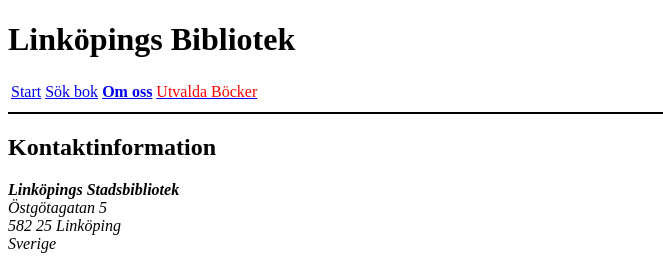
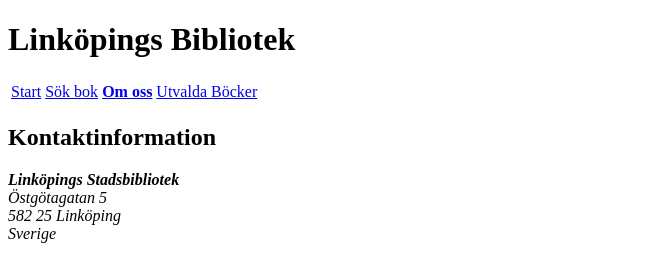
Before and after one commit to Pandangeloo/fictional-bookstore, a plain HTML site: page about.html in a window 1280 px wide. Shown: the top 258 px of the page, without its empty margins (0-663 px from the left). Drawn offline with Linux system fonts and the light colour scheme.

Commit message:
added stylesheet, removed some old design,

```diff
--- a/about.html
+++ b/about.html
@@ -2,6 +2,7 @@
 <!--about.html-->
 <html lang="en">
 <head>
+    <link rel="stylesheet" href="style.css">
     <meta charset="UTF-8">
     <meta name="viewport" content="width=device-width, initial-scale=1.0">
     <link rel="icon" href="img/favicon.ico">
@@ -12,14 +13,15 @@
         <h1>Linköpings Bibliotek</h1>
         <table>
             <tr>
+
                 <td><a href="index.html">Start</a></td>
                 <td><a href="search.html">Sök bok</a></td>
                 <td><a href="about.html"> <strong>Om oss</strong> </a></td>
-                <td><a href="index.html#boktips"><font color="red">Utvalda Böcker</font></a></td>
+                <td><a href="index.html#boktips">Utvalda Böcker</a></td>
             </tr>
         </table>
     </header>
-    <hr color="black">
+
 
     <section>
         <h2>Kontaktinformation</h2>
```
